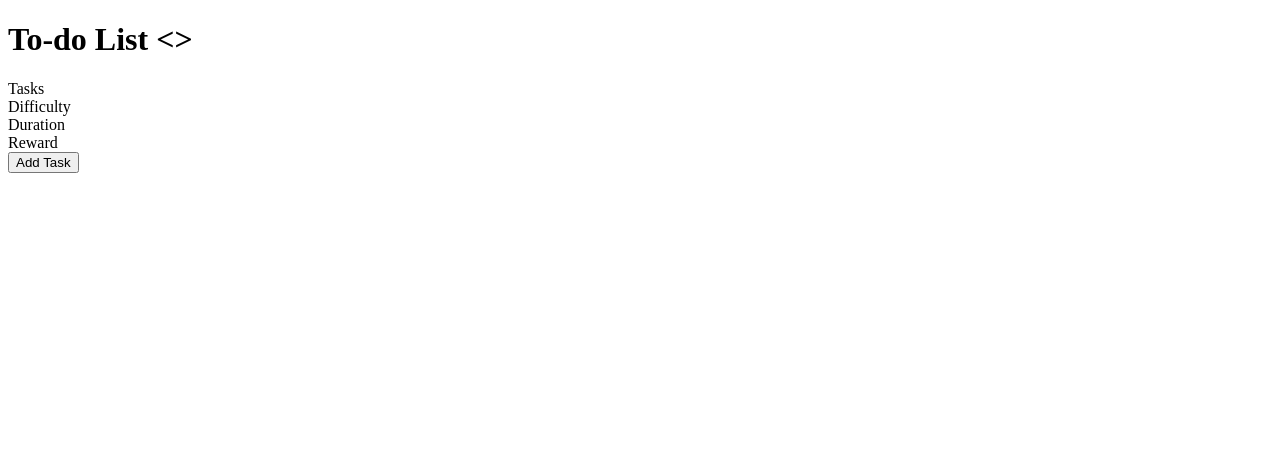
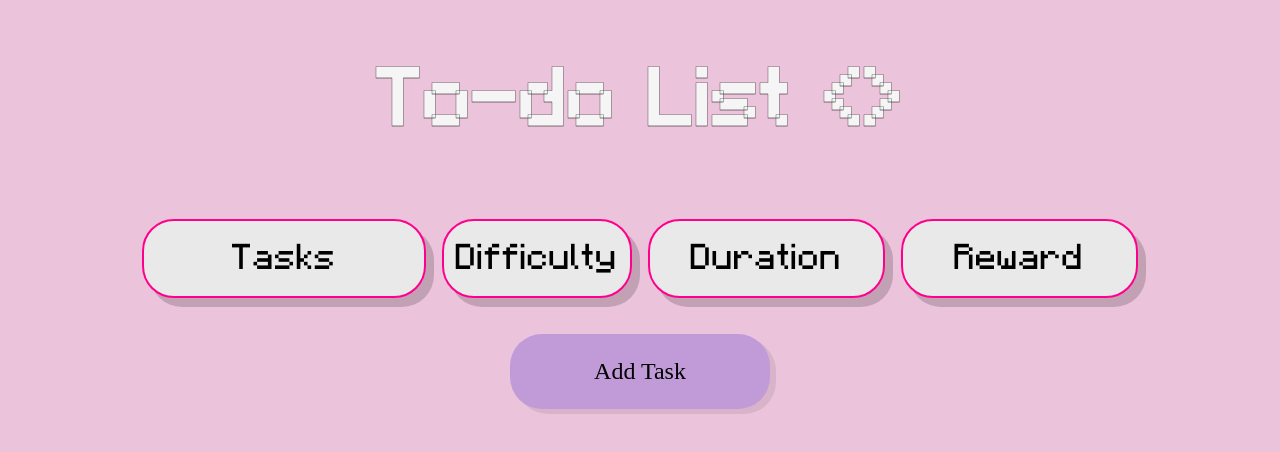
Before and after one commit to dannnnnno-o/to-do, a plain HTML site: page index.html in a window 1280 px wide. Drawn offline with Linux system fonts and the light colour scheme; the site is published under a folder, as on GitHub Pages, so addresses that start at the root find nothing.

Commit message:
FIXED: style.css & icon link

```diff
--- a/index.html
+++ b/index.html
@@ -4,8 +4,8 @@
     <meta charset="UTF-8">
     <meta name="viewport" content="width=device-width, initial-scale=1.0">
     <title>to-do</title>
-    <link rel="icon" href="icon.png">
-    <link rel="stylesheet" href="/src/style.css">
+    <link rel="icon" href="assets/icon.png">
+    <link rel="stylesheet" href="src/style.css">
 </head>
 <body>
 <h1>To-do List <></h1>
```
